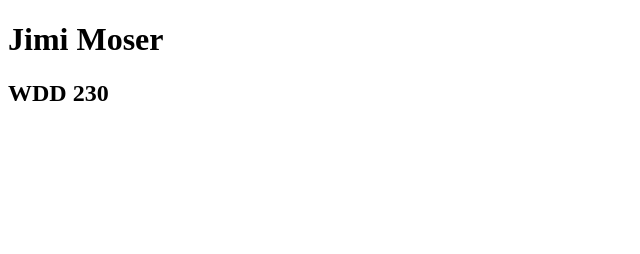
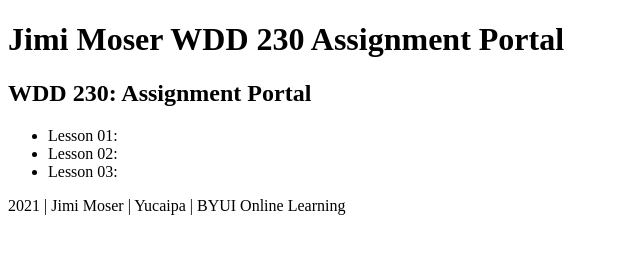
Before and after one commit to NinJimi/ninjimi.github.io, a plain HTML site: page index.html in a window 1280 px wide. Shown: the whole page, without its empty margins (0-640 px from the left). Drawn offline with Linux system fonts and the light colour scheme.

Commit message:
more stuff in index

```diff
--- a/index.html
+++ b/index.html
@@ -1,13 +1,25 @@
 <!DOCTYPE html>
 <html lang="en-us">
     <head>
-        <meta charset="utf-8">
+        <meta charset="utf-8" />
+        <meta name="viewport" content="width=device-width, initial-scale=1.0" />
+        <link rel="stylesheet" href="styles.css" />
         <title>Jimi Moser</title>
     </head>
     <body>
-        <h1>Jimi Moser</h1>
-        <main>
-            <h2>WDD 230</h2>
-        </main>
+        <header>
+            <h1>Jimi Moser WDD 230 Assignment Portal</h1>
+        </header>
+        <div>
+            <h2>WDD 230: Assignment Portal</h2>
+            <ul>
+                <li>Lesson 01:</li>
+                <li>Lesson 02:</li>
+                <li>Lesson 03:</li>
+            </ul>
+        </div>
+        <footer>
+            <p>2021 | Jimi Moser | Yucaipa | BYUI Online Learning</p>
+        </footer>
     </body>
 </html>
```
